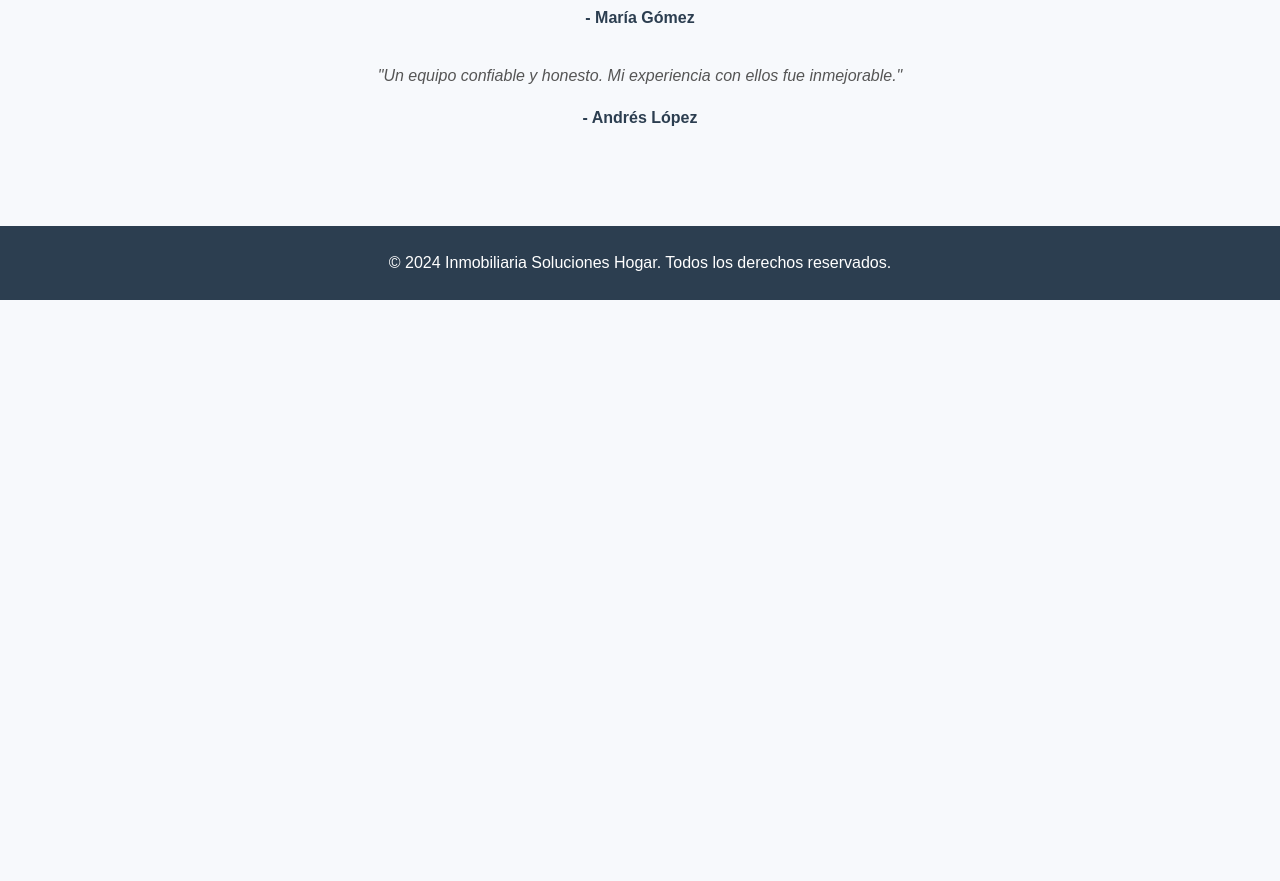
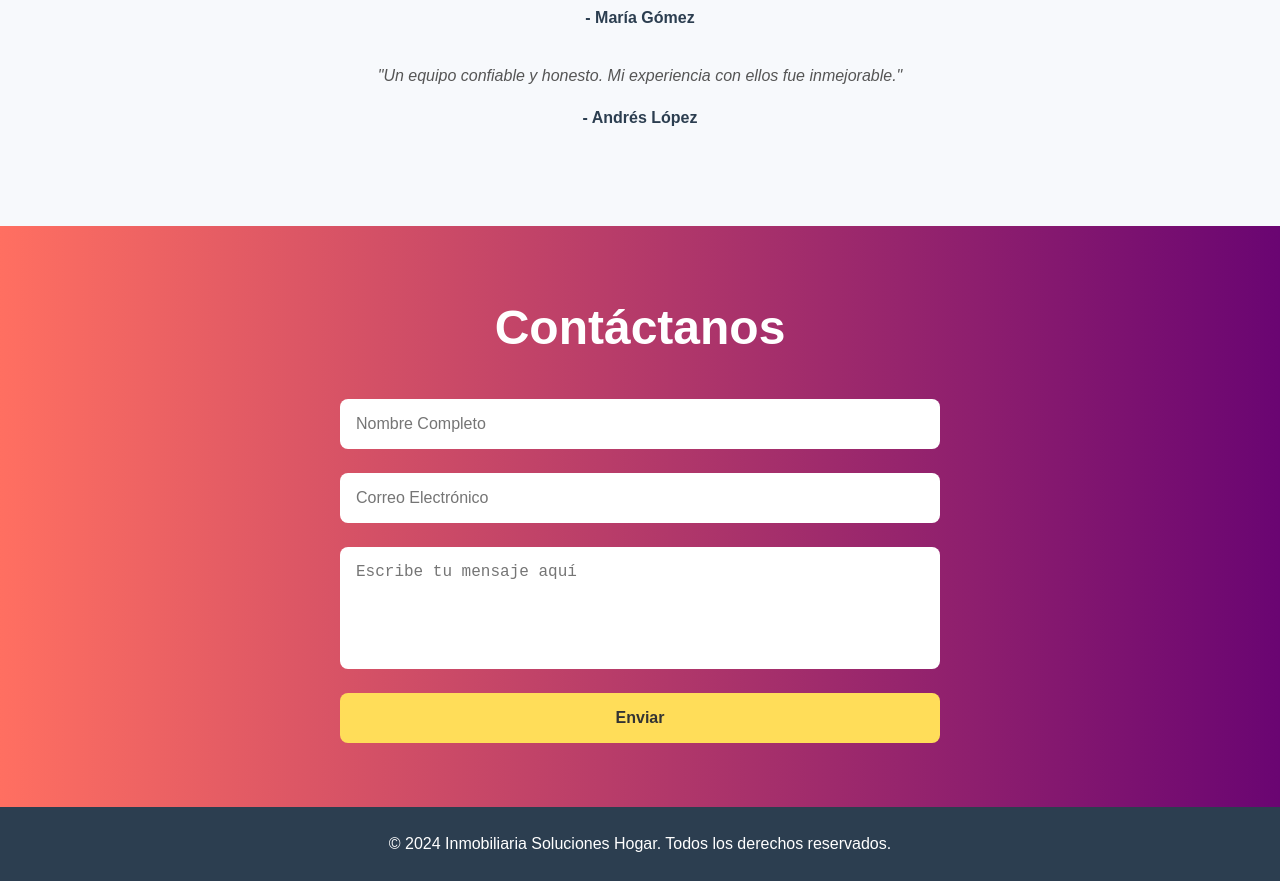
Before and after one commit to isabellaCifuentes/miproyectoweb, a plain HTML site: page intro.html in a window 1280 px wide. Shown: the part 1749-2630 px from the top of the page. Before the commit the page ends 2049 px from the top, so only its background shows below. Drawn offline with Linux system fonts and the light colour scheme.

Commit message:
Add files via upload

```diff
--- a/intro.html
+++ b/intro.html
@@ -241,6 +241,43 @@
       padding: 4rem 2rem;
       background: linear-gradient(90deg, #FF6F61, #6A0572);
       color: white;
+      text-align: center;
+    }
+
+    .contact h2 {
+      font-size: 3rem;
+      margin-bottom: 2rem;
+    }
+
+    .contact form {
+      max-width: 600px;
+      margin: 0 auto;
+      display: flex;
+      flex-direction: column;
+      gap: 1.5rem;
+    }
+
+    .contact input, .contact textarea, .contact button {
+      padding: 1rem;
+      font-size: 1rem;
+      border-radius: 8px;
+      border: none;
+      outline: none;
+    }
+
+    .contact textarea {
+      resize: none;
+    }
+
+    .contact button {
+      background: #ffdd59;
+      color: #333;
+      font-weight: bold;
+      cursor: pointer;
+    }
+
+    .contact button:hover {
+      background: #ffc107;
     }
 
     /* Footer */
@@ -249,6 +286,10 @@
       color: white;
       text-align: center;
       padding: 1.5rem;
+    }
+
+    footer p {
+      margin: 0;
     }
   </style>
 </head>
@@ -313,6 +354,16 @@
     </div>
   </section>
 
+  <section id="contact" class="contact">
+    <h2>Contáctanos</h2>
+    <form>
+      <input type="text" placeholder="Nombre Completo" required>
+      <input type="email" placeholder="Correo Electrónico" required>
+      <textarea placeholder="Escribe tu mensaje aquí" rows="5" required></textarea>
+      <button type="submit">Enviar</button>
+    </form>
+  </section>
+
   <footer>
     <p>&copy; 2024 Inmobiliaria Soluciones Hogar. Todos los derechos reservados.</p>
   </footer>
```
